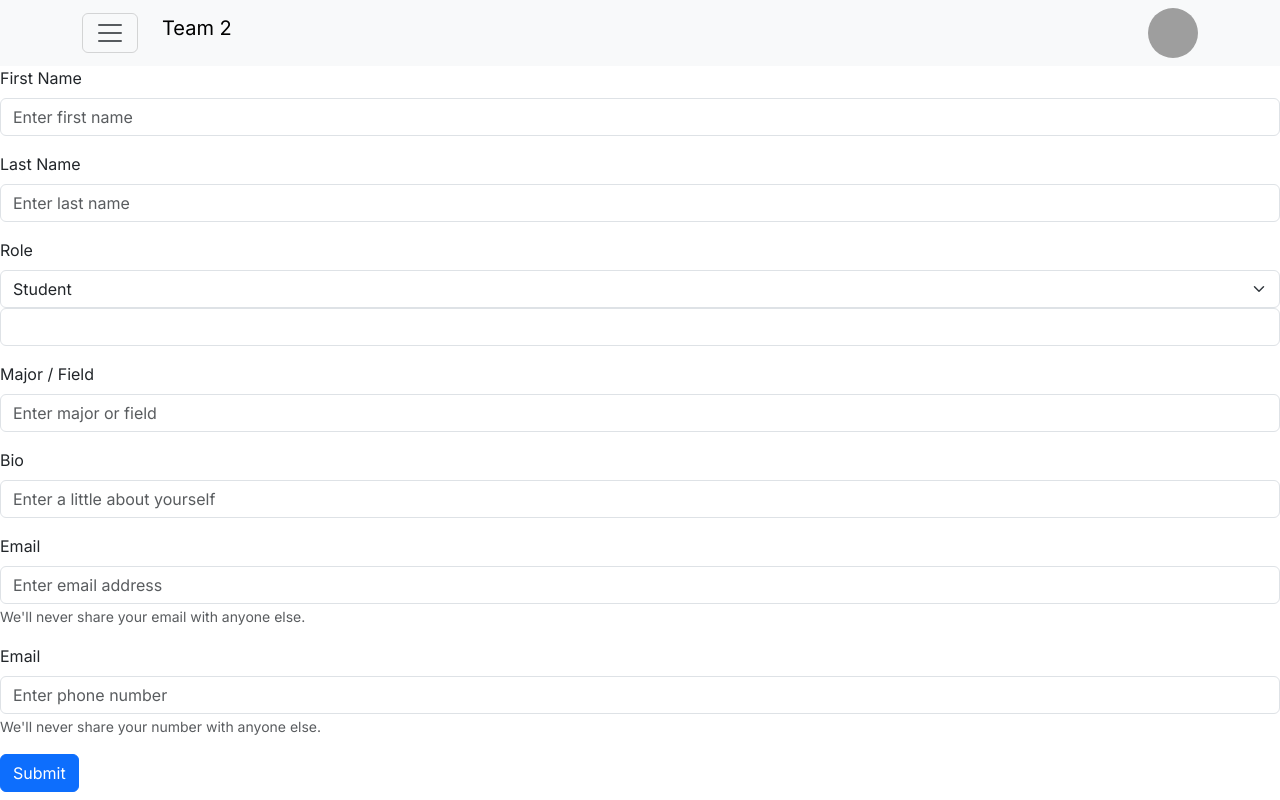
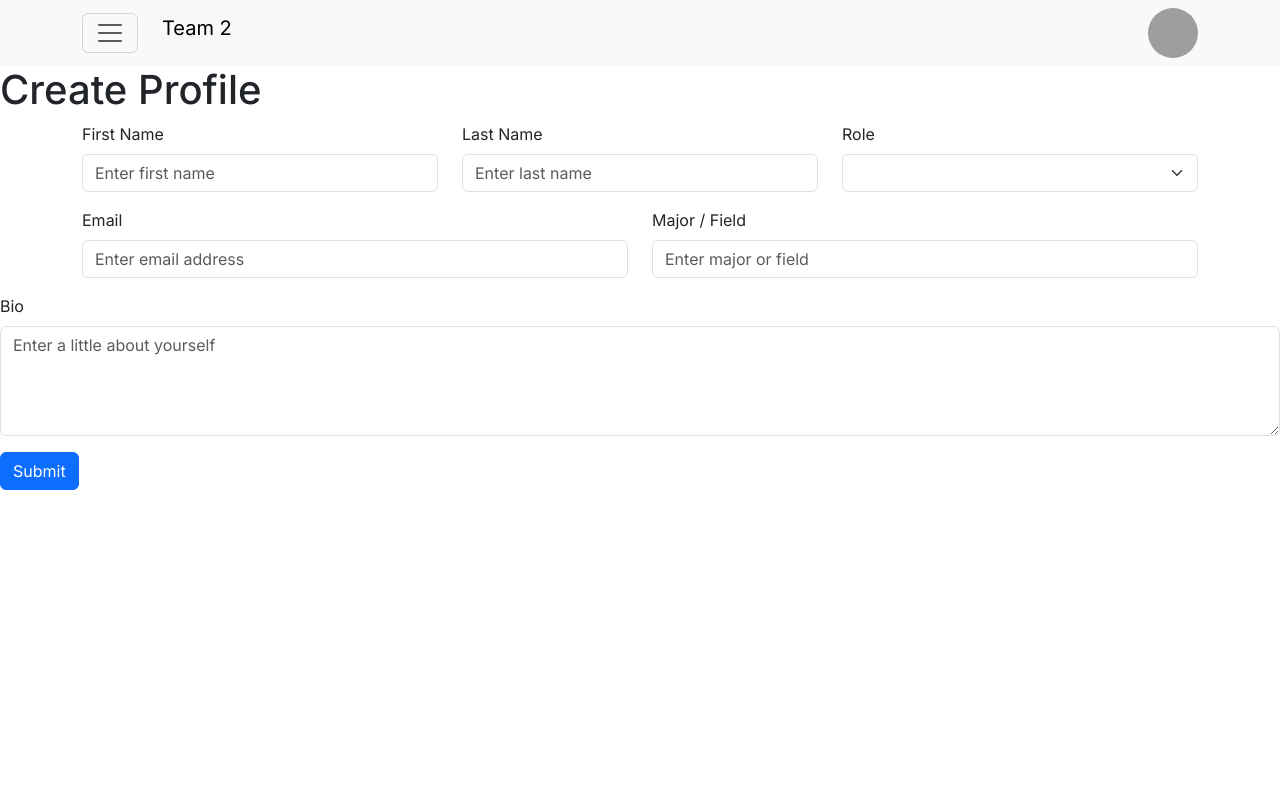
Before and after one commit to ThomasD0213/teamtwo, a Next.js app in the folder front-end/: page /createProfile in a window 1280 px wide. Built offline with nearby package versions, Linux system fonts and the light colour scheme; grey boxes are pictures that could not be loaded.

Commit message:
Reformatted survey

```diff
--- a/front-end/src/app/createProfile/page.tsx
+++ b/front-end/src/app/createProfile/page.tsx
@@ -1,57 +1,61 @@
 'use client';
 // import Button from 'react-bootstrap/Button';
 // import Form from 'react-bootstrap/Form';
-import {Form, Button, Navbar, Container, Nav, NavDropdown} from "../../../node_modules/react-bootstrap/esm/index";
+import {Form, Button, Navbar, Container, Nav, NavDropdown, Row, Col} from "../../../node_modules/react-bootstrap/esm/index";
 import Bar from '../../../Components/bar'
 
 function createProfile() {
   return (
     <main>
       <Bar />
+      <h1>Create Profile</h1>
       <Form>
+        <Container>
+          <Row>
+            <Col>
               <Form.Group className="mb-3" controlId="First_Name">
               <Form.Label>First Name</Form.Label>
               <Form.Control required placeholder="Enter first name" />
               </Form.Group>
-
+            </Col>
+            <Col>
               <Form.Group className="mb-3" controlId="Last_Name">
               <Form.Label>Last Name</Form.Label>
               <Form.Control required placeholder="Enter last name" />
               </Form.Group>
-
+            </Col>
+            <Col>
               <Form.Group className="mb-3" controlId="Role">
               <Form.Label>Role</Form.Label>
               <Form.Select>
+              <option></option>
               <option>Student</option>
               <option>Professor</option>
               </Form.Select>
-          <Form.Control required />
+              </Form.Group>
+            </Col>
+          </Row>
 
+          <Row>
+            <Col>
+              <Form.Group className="mb-3" controlId="Email">
+              <Form.Label>Email</Form.Label>
+              <Form.Control placeholder="Enter email address" />
               </Form.Group>
+            </Col>
+
+            <Col>
               <Form.Group className="mb-3" controlId="Study">
               <Form.Label>Major / Field</Form.Label>
               <Form.Control placeholder="Enter major or field" />
               </Form.Group>
+            </Col>
+          </Row>
+        </Container>
 
         <Form.Group className="mb-3" controlId="Bio">
           <Form.Label>Bio</Form.Label>
-          <Form.Control placeholder="Enter a little about yourself" />
-        </Form.Group>
-
-        <Form.Group className="mb-3" controlId="Email">
-          <Form.Label>Email</Form.Label>
-          <Form.Control placeholder="Enter email address" />
-          <Form.Text className="text-muted">
-            We'll never share your email with anyone else.
-          </Form.Text>
-        </Form.Group>
-
-        <Form.Group className="mb-3" controlId="Phone">
-          <Form.Label>Email</Form.Label>
-          <Form.Control placeholder="Enter phone number" />
-          <Form.Text className="text-muted">
-            We'll never share your number with anyone else.
-          </Form.Text>
+          <Form.Control as="textarea" rows={4} placeholder="Enter a little about yourself" />
         </Form.Group>
 
         <Button variant="primary" type="submit">
```
Lines whose indentation alone changed are shown as unchanged.
